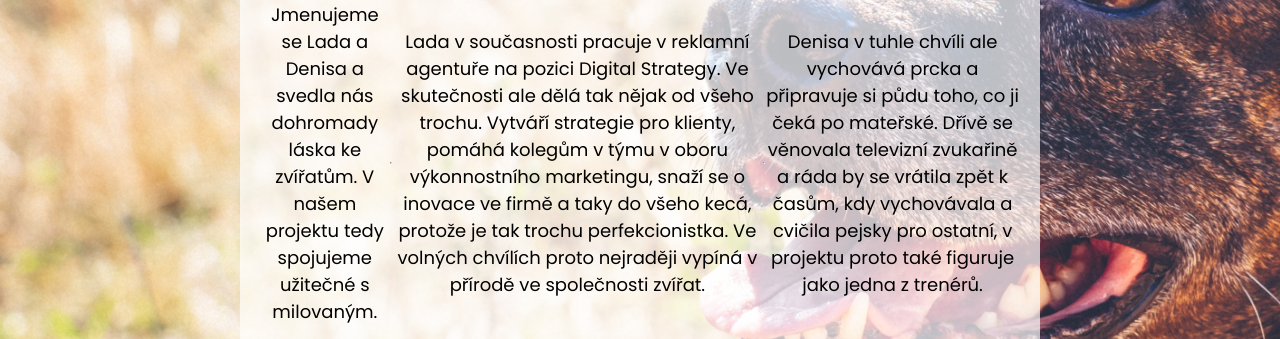
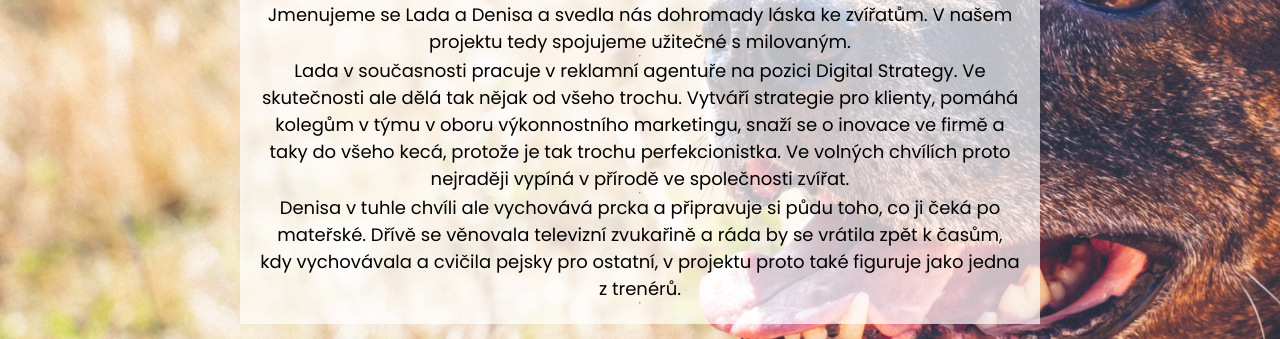
Before and after one commit to LaSi6/o-projektu, a plain HTML site: page us.html in a window 1280 px wide. Shown: the part 344-683 px from the top of the page. Drawn offline with Linux system fonts and the light colour scheme.

Commit message:
Finální úprava

```diff
--- a/us.html
+++ b/us.html
@@ -29,21 +29,27 @@
     </ul>
     <section class="main">
       <h2>O nás</h2>
-      <div class="project">
+      <div class="trainer">
         Jmenujeme se Lada a Denisa a svedla nás dohromady láska ke zvířatům. V
         našem projektu tedy spojujeme užitečné s milovaným.
-        <hr />
+      </div>
+      <hr/>
+      <div class="trainer">
         Lada v současnosti pracuje v reklamní agentuře na pozici Digital
         Strategy. Ve skutečnosti ale dělá tak nějak od všeho trochu. Vytváří
         strategie pro klienty, pomáhá kolegům v týmu v oboru výkonnostního
         marketingu, snaží se o inovace ve firmě a taky do všeho kecá, protože je
         tak trochu perfekcionistka. Ve volných chvílích proto nejraději vypíná v
         přírodě ve společnosti zvířat.
-        <hr />
+        </div>
+        <hr/>
+        <div class="trainer">
         Denisa v tuhle chvíli ale vychovává prcka a připravuje si půdu toho, co
         ji čeká po mateřské. Dřívě se věnovala televizní zvukařině a ráda by se
         vrátila zpět k časům, kdy vychovávala a cvičila pejsky pro ostatní, v
         projektu proto také figuruje jako jedna z trenérů.
+        </div>
+        <hr/>
       </div>
     </section>
 
```
